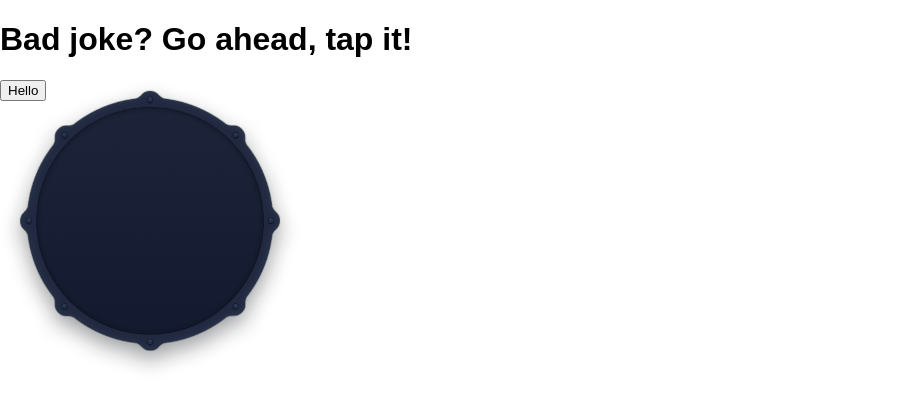
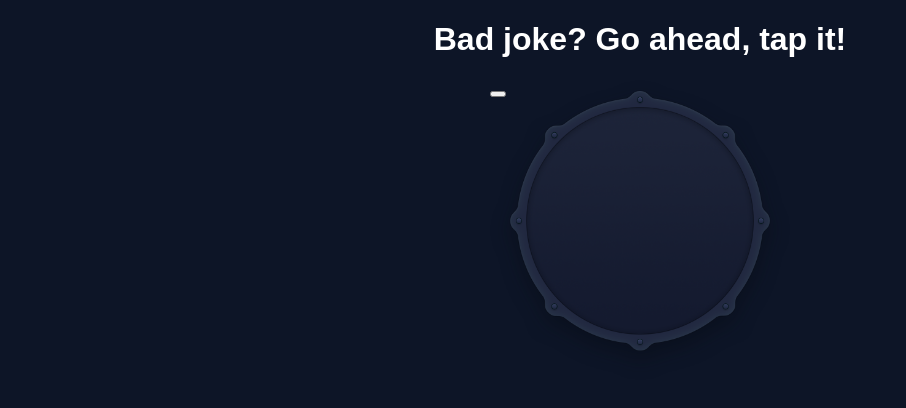
Before and after one commit to olidotjpeg/badum, a React app: page / in a window 1280 px wide. Shown: the top 408 px of the page, without its empty margins (0-906 px from the left). Built offline with nearby package versions, Linux system fonts and the light colour scheme.

Commit message:
Slight progress

```diff
--- a/public/index.html
+++ b/public/index.html
@@ -4,28 +4,9 @@
     <meta charset="utf-8">
     <meta name="viewport" content="width=device-width, initial-scale=1">
     <link rel="shortcut icon" href="%PUBLIC_URL%/favicon.ico">
-    <!--
-      Notice the use of %PUBLIC_URL% in the tag above.
-      It will be replaced with the URL of the `public` folder during the build.
-      Only files inside the `public` folder can be referenced from the HTML.
-
-      Unlike "/favicon.ico" or "favico.ico", "%PUBLIC_URL%/favicon.ico" will
-      work correctly both with client-side routing and a non-root public URL.
-      Learn how to configure a non-root public URL by running `npm run build`.
-    -->
-    <title>React App</title>
+    <title>Badum!</title>
   </head>
   <body>
     <div id="root"></div>
-    <!--
-      This HTML file is a template.
-      If you open it directly in the browser, you will see an empty page.
-
-      You can add webfonts, meta tags, or analytics to this file.
-      The build step will place the bundled scripts into the <body> tag.
-
-      To begin the development, run `npm start`.
-      To create a production bundle, use `npm run build`.
-    -->
   </body>
 </html>
--- a/src/App.css
+++ b/src/App.css
@@ -1,24 +1,3 @@
-.App {
-  text-align: center;
+body {
+    background: #0D1527;
 }
-
-.App-logo {
-  animation: App-logo-spin infinite 20s linear;
-  height: 80px;
-}
-
-.App-header {
-  background-color: #222;
-  height: 150px;
-  padding: 20px;
-  color: white;
-}
-
-.App-intro {
-  font-size: large;
-}
-
-@keyframes App-logo-spin {
-  from { transform: rotate(0deg); }
-  to { transform: rotate(360deg); }
-}
--- a/src/App.js
+++ b/src/App.js
@@ -1,5 +1,7 @@
 import React, { Component } from 'react';
 import Player from './Components/Player';
+
+import './App.css';
 
 class App extends Component {
     render() {
--- a/src/Components/Player.js
+++ b/src/Components/Player.js
@@ -18,7 +18,7 @@ class Player extends Component {
                 <h1><b>Bad joke?</b>  Go ahead, tap it!</h1>
                     <div className="animation-holder">
                         <div className="speaker">
-                            <button onClick={() => this.playSound()}>Hello</button>
+                            <button onClick={() => this.playSound()}></button>
                             <div className="playbutton"></div>
                             <div className="wave"></div>
                             <div className="wave delay"></div>
--- a/src/Components/components.css
+++ b/src/Components/components.css
@@ -1,4 +1,14 @@
-.badum {}
+.badum {
+	display: flex;
+	color: #fff;
+	flex-flow: wrap column;
+	justify-content: center;
+	align-items: center;
+}
+
+.badum h1 {
+	text-align: center;
+}
 
 .animation-holder {
 	width: 300px;
```
